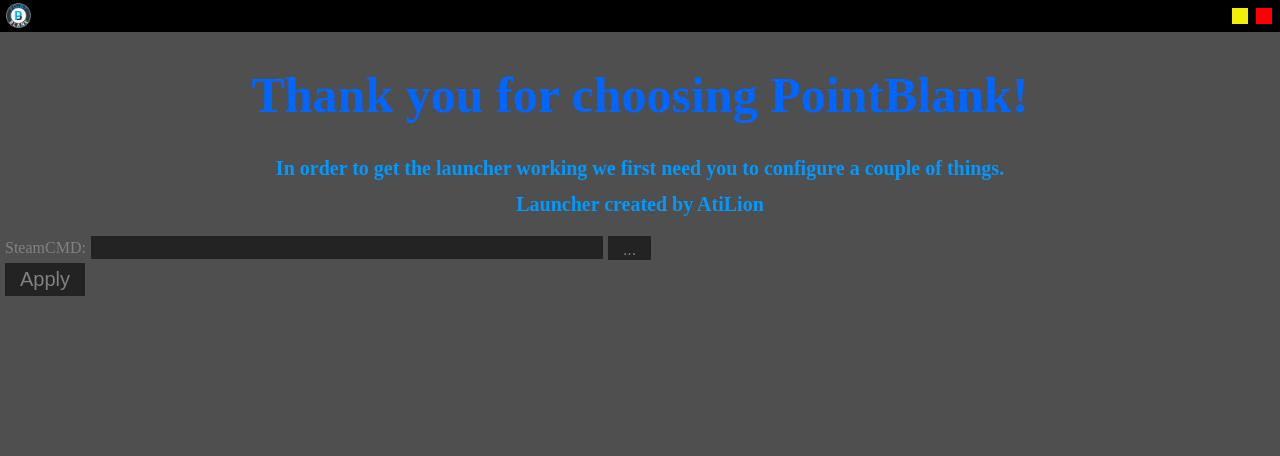
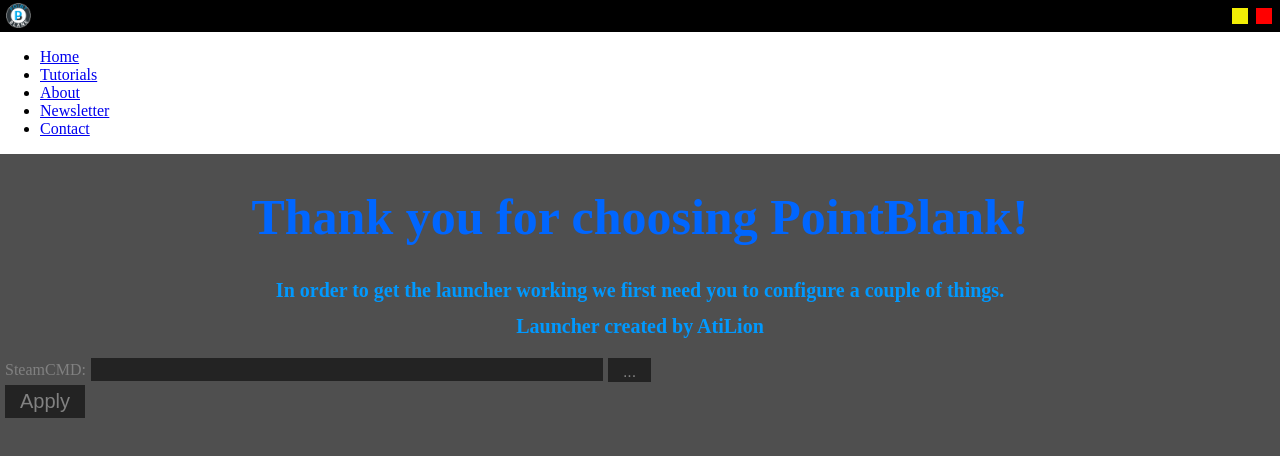
Before and after one commit to PointBlankMod/PointBlank-Unturned, an Electron app: page PointBlank Launcher/index.html in a window 1280 px wide. Drawn offline with Linux system fonts and the light colour scheme; no server answers.

Commit message:
Adding Top Nav Bar
Adding Top Nav Bar

```diff
--- a/PointBlank Launcher/index.html
+++ b/PointBlank Launcher/index.html
@@ -21,6 +21,17 @@
       <span class="square minimizebutton" onclick="minimize()"></span>
     </div>
     <div class="webbody">
+    <header>
+      <div class="nav">
+        <ul>
+            <li class="home"><a class="active" href="#">Home</a></li>
+           <li class="tutorials"><a href="#">Tutorials</a></li>
+           <li class="about"><a href="#">About</a></li>
+           <li class="news"><a href="#">Newsletter</a></li>
+            <li class="contact"><a href="#">Contact</a></li>
+         </ul>
+        </div>
+       </header>
       <div id="AppNavigation" class="sidenav">
         <span class="closebtn" onclick="closeAppNav()">&times;</span>
         <a id="Servers" onclick="loadPage('Servers')">Server List</a>
```
